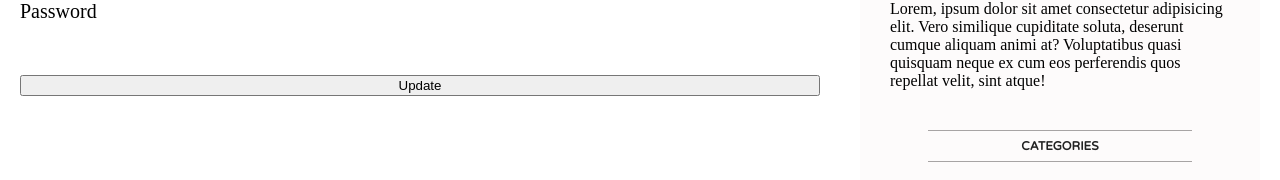
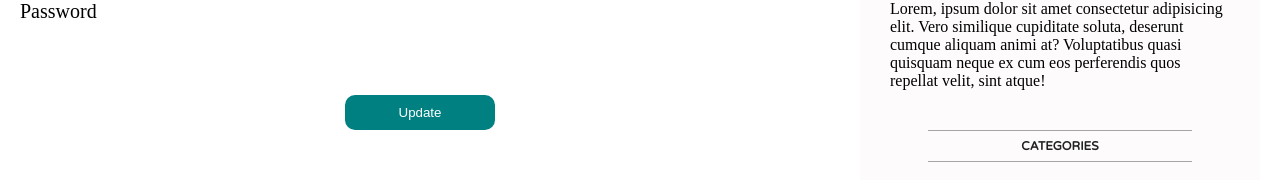
Before and after one commit to fabortwell/blog225, a React (Create React App) app: page / in a window 1280 px wide. Shown: the part 467-647 px from the top of the page. Built offline with nearby package versions, Linux system fonts and the light colour scheme.

Commit message:
applied padding and color stylings to update button in settings component

```diff
--- a/src/components/pages/settings/settings.css
+++ b/src/components/pages/settings/settings.css
@@ -69,3 +69,15 @@
     border: none;
     border-bottom: 1 px solid lightgray;
 }
+
+.settingsSubmit{
+     width: 150px;
+     align-self: center;
+     border: none;
+     border-radius: 10px;
+     color: white;
+     background-color: teal;
+     padding: 10px;
+     margin-top: 20px;
+     cursor: pointer;
+}
```
